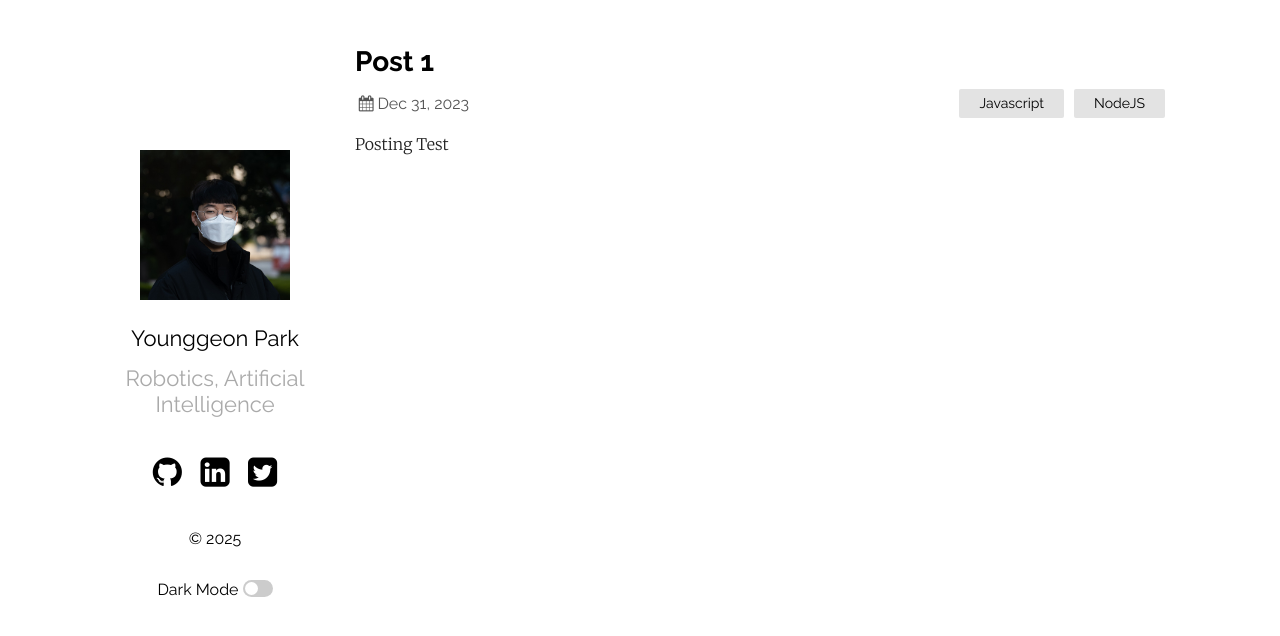
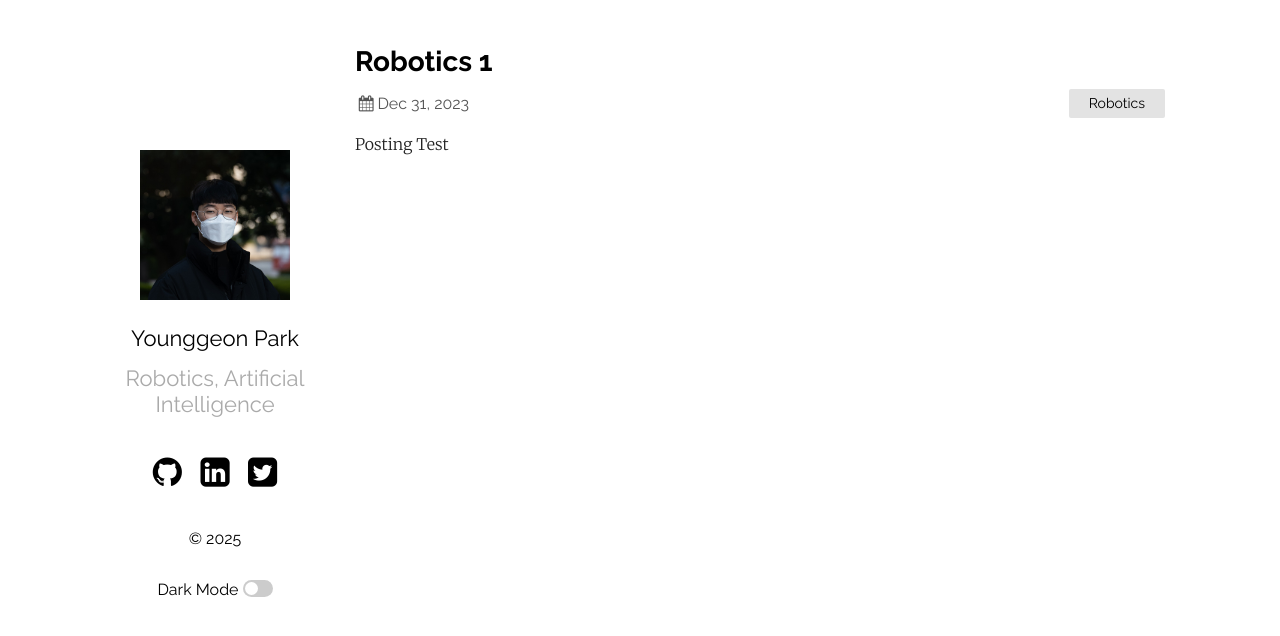
Before and after one commit to robot-park/robot-park.github.io, a Jekyll site: the page built from _posts/2019-03-23-welcome-to-jekyll.markdown, in a window 1280 px wide. Shown: the top 636 px of the page. Built offline with Jekyll 4.4.1, drawn with Linux system fonts in a browser that asks for light colours.

Commit message:
Update 2019-03-23-welcome-to-jekyll.markdown

```diff
--- a/_posts/2019-03-23-welcome-to-jekyll.markdown
+++ b/_posts/2019-03-23-welcome-to-jekyll.markdown
@@ -1,7 +1,7 @@
 ---
 layout: post
-title:  "Post 1"
+title:  "Robotics 1"
 date:   2024-01-01 00:00:01 +0530
-categories: Javascript NodeJS
+categories: Robotics
 ---
 Posting Test
```
